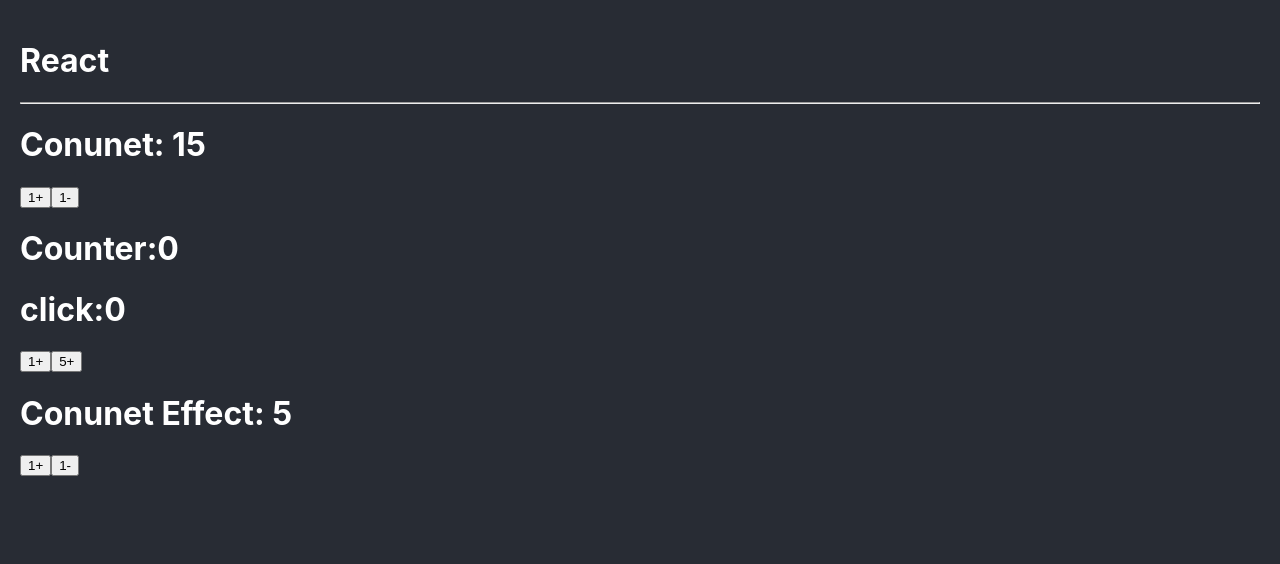
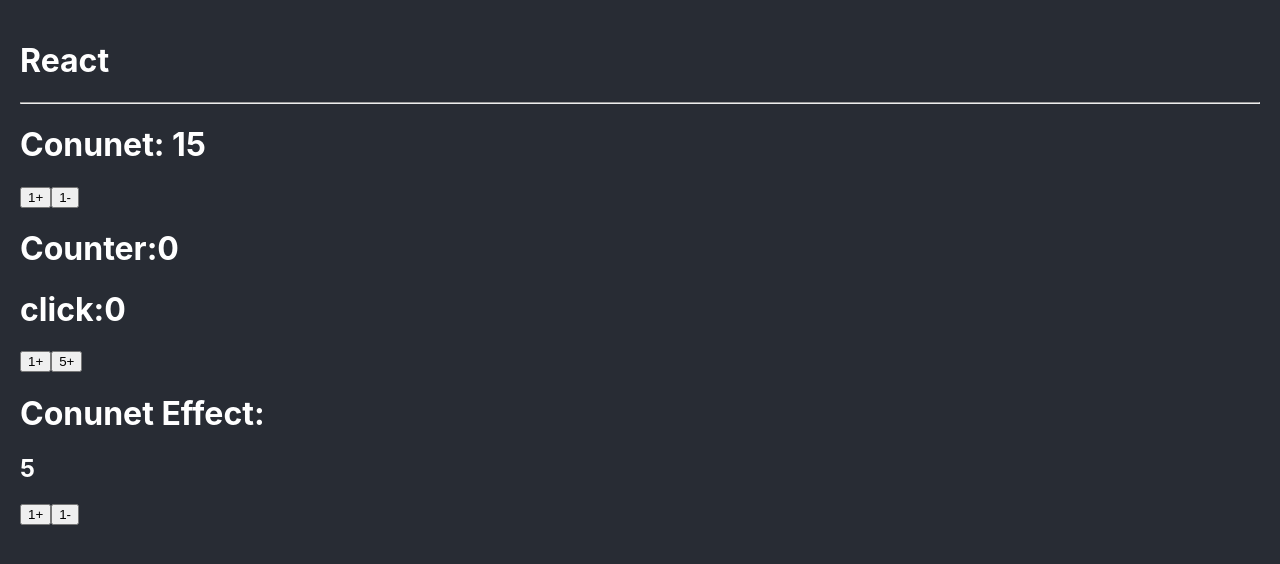
Before and after one commit to RunyShark/ReactTS, a React (Create React App) app: page / in a window 1280 px wide. Shown: the top 564 px of the page. Built offline with nearby package versions, Linux system fonts and the light colour scheme.

Commit message:
Genericos

```diff
--- a/package.json
+++ b/package.json
@@ -10,6 +10,7 @@
     "@types/node": "^16.11.45",
     "@types/react": "^18.0.15",
     "@types/react-dom": "^18.0.6",
+    "gsap": "^3.10.4",
     "react": "^18.2.0",
     "react-dom": "^18.2.0",
     "react-scripts": "5.0.1",
--- a/src/base/ConunterEffec.tsx
+++ b/src/base/ConunterEffec.tsx
@@ -1,11 +1,20 @@
-import { useEffect, useState } from "react";
+import { useState, useRef, useLayoutEffect } from "react";
+import { gsap } from "gsap";
 const MAXIMUN_COUNT: number = 10;
 export const ConunterEffec = () => {
   const [counter, setcounter] = useState(5);
+  const animation = useRef<HTMLHeadingElement>(null);
 
-  useEffect(() => {
+  useLayoutEffect(() => {
     if (counter < 10) return;
     console.log("%cSe llego al valor maximo", "color:red;");
+
+    const tl = gsap.timeline();
+
+    tl.to(animation.current, { y: -10, duration: 0.2, ease: "ease.out" }).to(
+      animation.current,
+      { y: 0, duration: 1, ease: "bounce.out" }
+    );
   }, [counter]);
 
   const haddleClick = () => {
@@ -14,7 +23,8 @@
 
   return (
     <>
-      <h1>Conunet Effect: {counter}</h1>
+      <h1>Conunet Effect: </h1>
+      <h2 ref={animation}>{counter}</h2>
       <button onClick={haddleClick}>1+</button>
       <button onClick={() => setcounter(counter !== 0 ? counter - 1 : 0)}>
         1-
```
Also changed, not shown: 1 other file (tests, documents, lock files or other folders).
